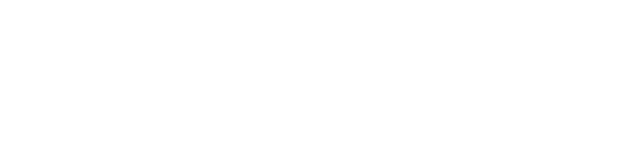
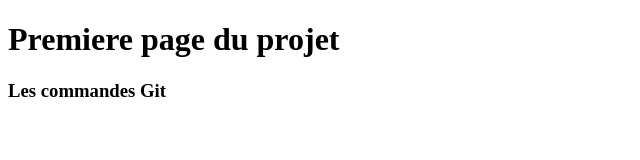
Before and after one commit to Solvseye/Git_Tb, a plain HTML site: page index.html in a window 1280 px wide. Shown: the whole page, without its empty margins (0-640 px from the left). Drawn offline with Linux system fonts and the light colour scheme.

Commit message:
Ajoute message

```diff
--- a/index.html
+++ b/index.html
@@ -6,6 +6,7 @@
     <title>Document</title>
 </head>
 <body>
-
+    <h1>Premiere page du projet</h1>
+    <h3>Les commandes Git</h3>
 </body>
 </html>
```
